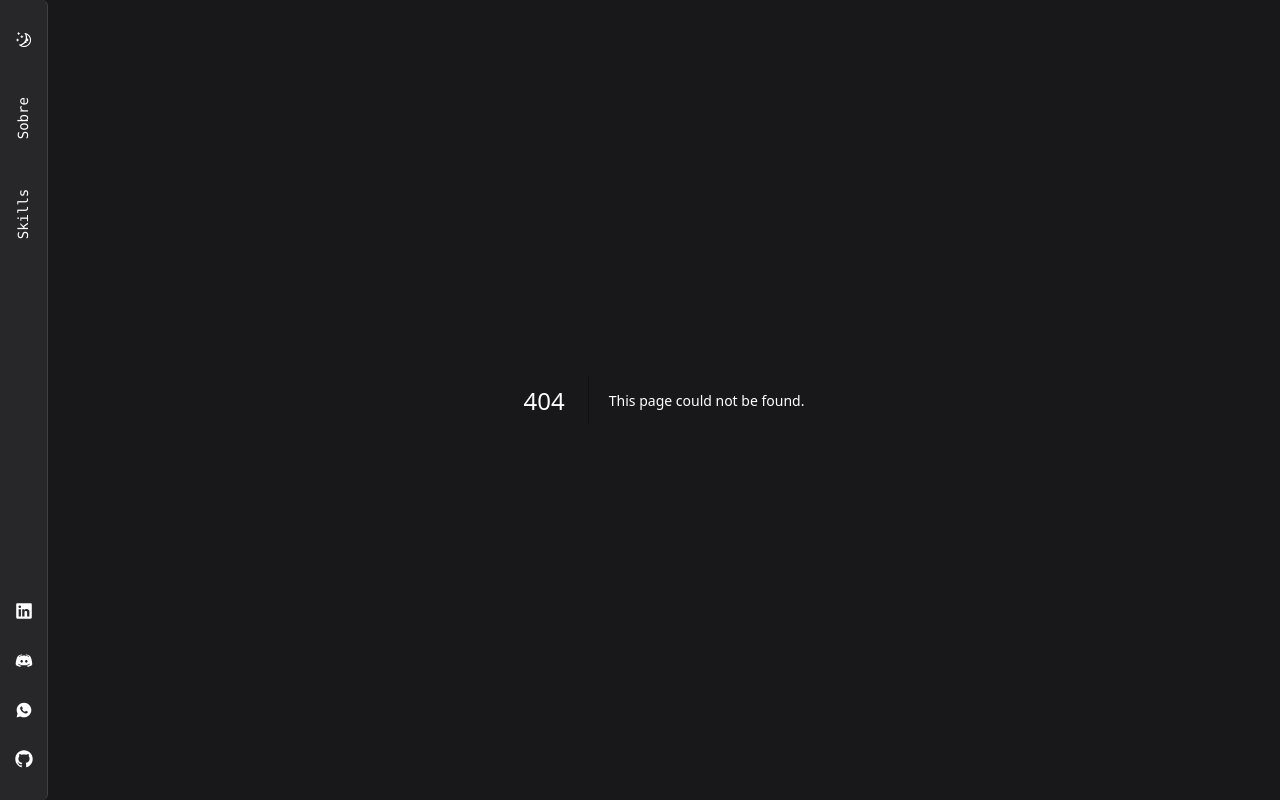
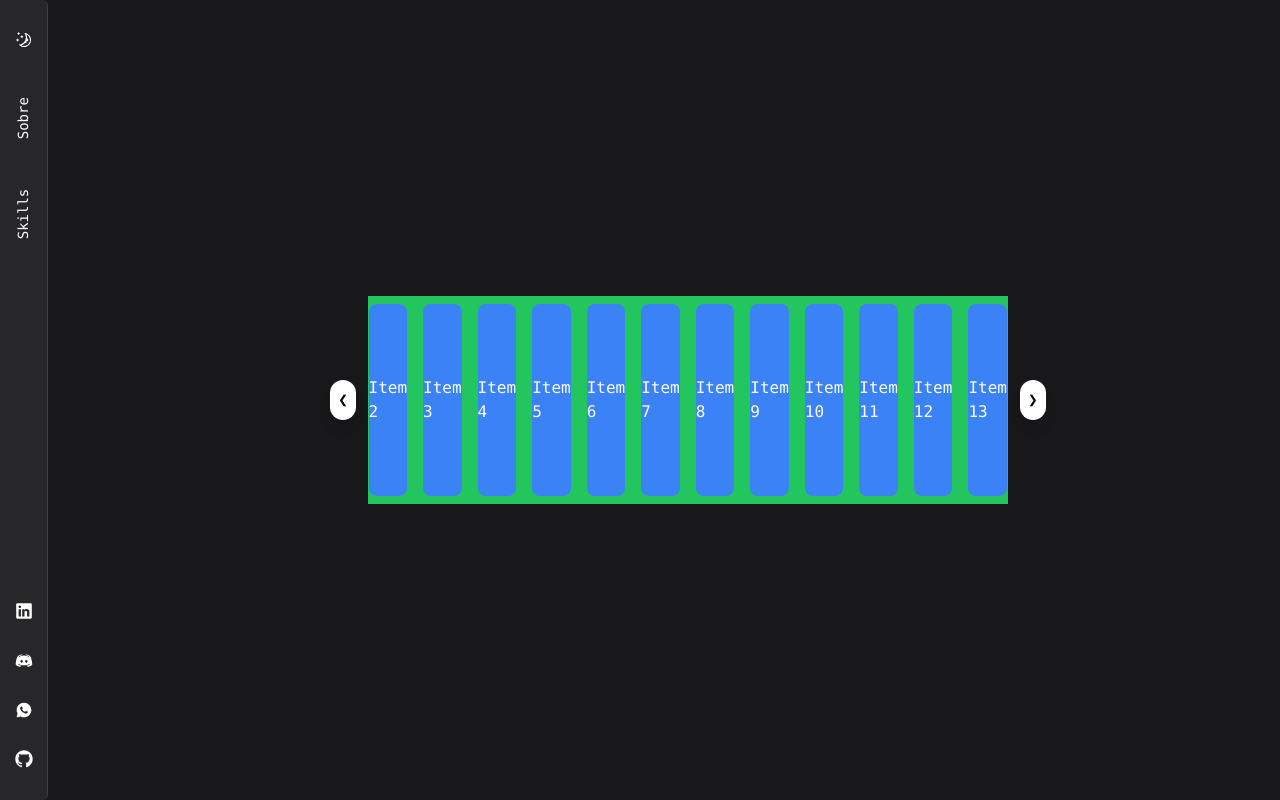
Before and after one commit to Hudson-Farias/Portifolio, a Next.js app: page /test in a window 1280 px wide. Before the commit this address had no page. Built offline with nearby package versions, Linux system fonts and the light colour scheme.

Commit message:
carousel with scrolling and autoscroll

```diff
--- a/src/app/layout-client.tsx
+++ b/src/app/layout-client.tsx
@@ -46,7 +46,7 @@ function LayoutClientComponent({ children }: Readonly<{ children: React.ReactNod
             </button>
           </section>
           <nav className='flex flex-col gap-20'>
-            {containers.map((container) => <a className='-rotate-90' href={`#${container.id}`} key={`nav-${container.id}`}>{container.label}</a>)}
+            {containers.map((container) => <a className='-rotate-90' href={container.redirect_path} key={`nav-${container.id}`}>{container.label}</a>)}
           </nav>
         </div>
 
--- /dev/null
+++ b/src/app/test/page.tsx
@@ -0,0 +1,61 @@
+'use client'
+
+import React, { useRef, useEffect } from "react"
+
+export default function HorizontalCarousel() {
+    const carouselRef = useRef<HTMLDivElement>(null)
+    const scrollSpeed = 1
+    const autoScrollInterval = 2000
+
+    const scrollMovement = (side: number) => {
+        if (carouselRef.current) {
+            carouselRef.current.scrollBy({
+                left: scrollSpeed * side,
+                behavior: "smooth",
+            })
+        }
+    }
+
+
+    const autoScroll = () => {
+        if (carouselRef.current) {
+            const carousel = carouselRef.current
+
+            scrollMovement(1)
+
+            if (carousel.scrollLeft >= carousel.scrollWidth - carousel.clientWidth) {
+                carouselRef.current.scrollTo({
+                    left: 0,
+                    behavior: "smooth",
+                })
+            }
+        }
+
+        setTimeout(autoScroll, autoScrollInterval)
+    }
+
+    useEffect(autoScroll, [])
+
+
+    return (
+        <div className="flex items-center justify-center gap-3 w-screen">
+            <button onClick={() => scrollMovement(-1)} className="p-2 bg-white text-black rounded-full shadow-lg z-10">
+                &#10094;
+            </button>
+
+            <div ref={carouselRef} className="overflow-x-auto snap-x snap-mandatory w-2/4         bg-green-500">
+                <div className="flex space-x-4 px-4 py-2">
+                    {[...Array(40)].map((_, i) => (
+                        <div key={`carousel-item-${i}`} className="snap-start w-48 h-48 bg-blue-500 text-white flex items-center justify-center rounded-lg">
+                            Item {i + 1}
+                        </div>
+                    ))}
+                </div>
+            </div>
+
+            <button onClick={() => scrollMovement(1)} className="p-2 bg-white text-black rounded-full shadow-lg z-10">
+                &#10095;
+            </button>
+        </div>
+    )
+}
--- a/src/containers/index.ts
+++ b/src/containers/index.ts
@@ -1,17 +1,20 @@
 import About from '@/containers/about'
 import Skills from '@/containers/skills'
 import Projects from '@/containers/projects'
+import { redirect } from 'next/dist/server/api-utils'
 
 export const containers = [
     {
         id: 'about',
         label: 'Sobre',
-        children: About
+        children: About,
+        redirect_path: '/#about'
     },
     {
         id: 'skills',
         label: 'Skills',
-        children: Skills
+        children: Skills,
+        redirect_path: '/#skills'
     },
     // {
     //     id: 'projects',
```
